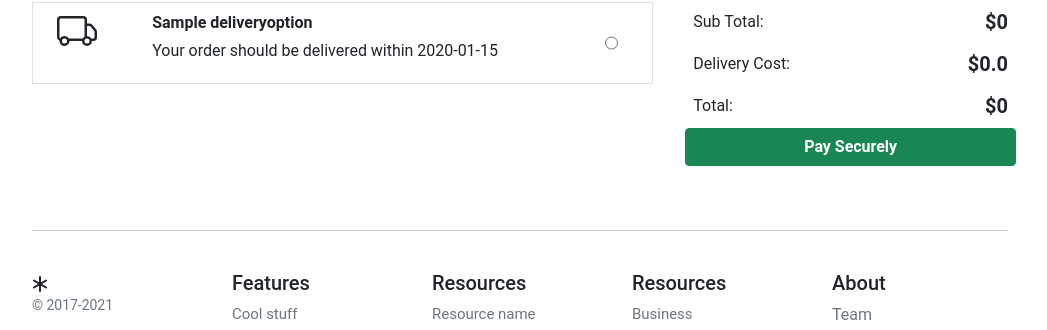
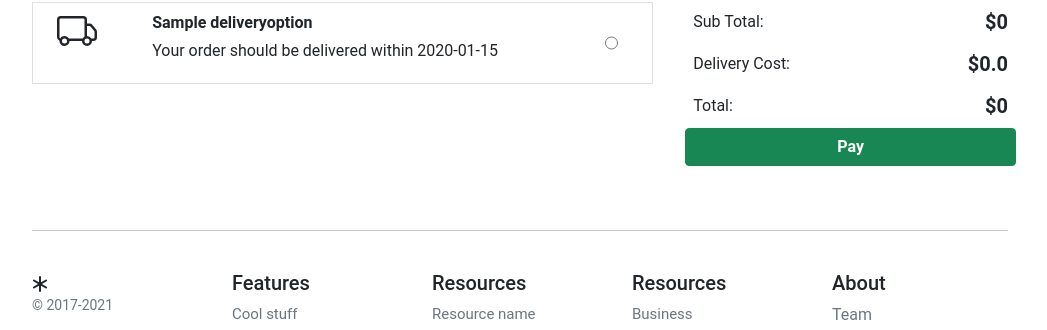
Before and after one commit to alexakarpov/htmshop, a Django app: page /checkout/deliverychoices in a window 1280 px wide. Shown: the part 242-572 px from the top of the page, without its empty margins (120-1167 px from the left). Run offline with Django 3.2, Linux system fonts and the light colour scheme; a user stored in the database is signed in; data comes from the database, SQL or seed files in the repository; tables that the repository leaves empty hold one stand-in row (values such as "Sample post"); parts of the project's set-up code (start-up, migrations or seed data) failed here and were passed over.

Commit message:
little rewording

```diff
--- a/templates/basket/summary.html
+++ b/templates/basket/summary.html
@@ -47,7 +47,8 @@
     </div>
     <div class="col-md-5 col-lg-4 order-md-last p-0 order-3">
       <div class="d-grid gap-2 ">
-        <a role="button" href="{% url 'checkout:deliverychoices' %}" class="btn btn-success fw-bold" type="button">Checkout Securely</a>
+        <a role="button" href="{% url 'checkout:deliverychoices' %}" class="btn btn-success fw-bold"
+          type="button">Checkout</a>
         <button class="btn btn-light" type="button">Save for later</button>
       </div>
     </div>
--- a/templates/checkout/delivery_choices.html
+++ b/templates/checkout/delivery_choices.html
@@ -43,7 +43,7 @@
             class="fw-bold h5">{{basket.get_total_price}}</span></div>
       </div>
       <a role="button" href="{% url "checkout:delivery_address" %}" class="btn btn-success fw-bold w-100"
-        type="button">Pay Securely</a>
+        type="button">Pay</a>
     </div>
     <div class="col-md-7 col-lg-8">
       {% for option in deliveryoptions %}
```
